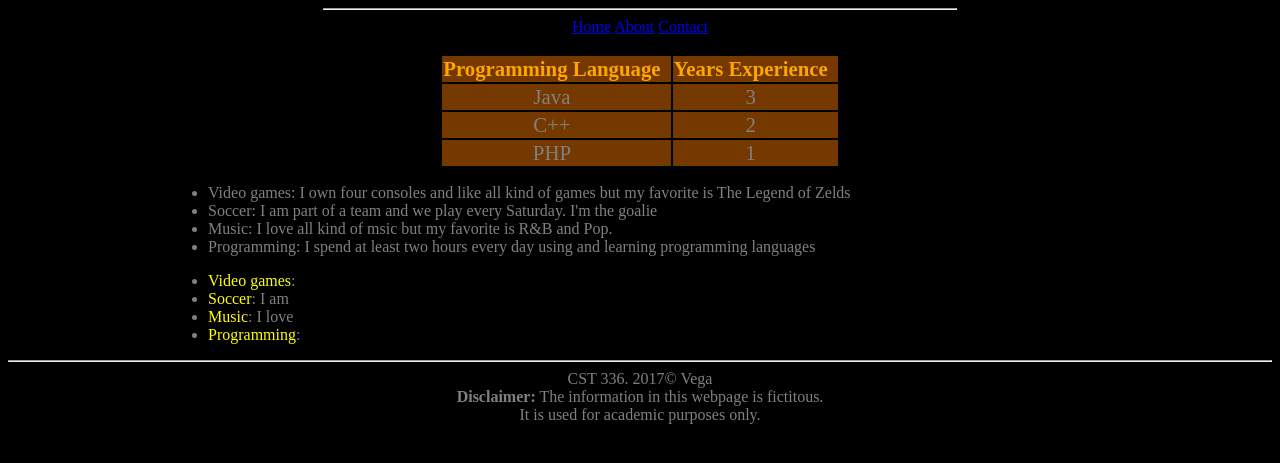
After one commit to 27diego/cst336, a PHP site: page /Labs/lab-1/about.html in a window 1280 px wide. The commit adds this page. Shown: the top 463 px of the page. Run offline with PHP 8.4, Linux system fonts and the light colour scheme.

Commit message:
first commit

```diff
--- /dev/null
+++ b/Labs/lab-1/about.html
@@ -0,0 +1,87 @@
+<!DOCTYPE html>
+<html>
+<!--
+
+First Website
+and comment
+in html
+(comments can span multiple lines)
+
+-->
+
+<!-- This is the head -->
+<!-- All styles and javascript go inside the head -->
+    <head>
+        <meta charset = "utf-8" />
+        <title> Diego Vega: Personal Website </title>
+       <style>
+           @import url("css/styles.css");
+       </style>
+       <link href="https://fonts.googleapis.com/css?family=Pacifico" rel="stylesheet">
+    </head>
+<!-- closing head -->
+
+    <!-- This is the body -->
+    <!-- This is where we place the content of our website -->
+    <header>
+            <hr width = "50%"/>
+            <a href = "index.html">Home</a>
+            <a href = "about.html">About</a>
+            <a href = "contact.html">Contact</a>
+            </nav>
+
+
+            <br /> <br />
+
+            <div id="content">
+                <table>
+                    <tr id="table-header">
+                        <td><strong>Programming Language</strong></td>
+                        <td><strong>Years Experience</strong></td>
+                        </tr>
+                        <tr class="table-row">
+                            <td>Java</td>
+                            <td>3</td>
+                        </tr>
+                        <tr class="table-row">
+                            <td>C++</td>
+                            <td>2</td>
+                        </tr>
+                        <tr class="table-row">
+                            <td>PHP</td>
+                            <td>1</td>
+                        </tr>
+                    </table>
+            </div>
+
+            <ul>
+                <li>Video games: I own four consoles and like all kind of games but my favorite is The Legend of Zelds</li>
+                <li>Soccer: I am part of a team and we play every Saturday. I'm the goalie</li>
+                <li>Music: I love all kind of msic but my favorite is R&B and Pop.</li>
+                <li>Programming: I spend at least two hours every day using and learning programming languages </li>
+            </ul>
+
+            <ul>
+                <li><span class="hobby">Video games</span>:
+                <li><span class="hobby">Soccer</span>: I am
+                <li><span class="hobby">Music</span>: I love
+                <li><span class="hobby">Programming</span>:
+            </ul>
+            </header>
+
+        <!-- This is the footer -->
+        <!-- The footer goes inside the body but not always -->
+        <footer>
+            <hr>
+            CST 336. 2017&copy; Vega <br />
+            <strong> Disclaimer:</strong> The information in this webpage
+            is fictitous. <br />
+                    It is used for academic purposes only.
+
+        </footer>
+        <!-- closing footer -->
+
+    </body>
+    <!-- closing body -->
+
+</html>
--- /dev/null
+++ b/Labs/lab-1/css/styles.css
@@ -0,0 +1,66 @@
+body{
+    background-color: black;
+    color:gray;
+}
+
+header, main, nav, footer {
+    text-align: center;
+}
+
+nav a{
+    padding:15px;
+    padding-bottom: 4px;
+    font-size: 1.8em;
+    text-decoration: none;
+    color: white;
+}
+
+nav a:hover {
+    border-bottom: 2px orange solid;
+    font-size: 2em;
+    transition: .9s;
+}
+
+#me, #welcomeText{
+    float:left;
+}
+
+footer{
+    clear: left;
+}
+
+table{
+    margin: 0px auto;
+}
+
+td {
+    padding-right: 10px;
+    font-size: 1.3em;
+}
+
+td strong{
+    color: orange;
+}
+
+#table-header{
+    background-color: #753900;
+}
+
+.table-row {
+    background-color: #753900;
+}
+
+ul {
+    text-align: left;
+    padding-left: 200px;
+}
+
+.hobby{
+    color: yellow;
+}
+
+h1 {
+    font-family:'Pacifico', cursive;
+    font-size: 4em;
+    margin-bottom: 0px;
+}
--- a/index.php
+++ b/index.php
@@ -1,5 +1,5 @@
 <?php
 
-echo "Hello world";
+echo "Diego Vega";
 
 ?>
```
Also changed, not shown: Labs/lab-1/contact.html (added, +56 -0 lines), Labs/lab-1/index.html (added, +81 -0 lines), Labs/lab-1/img/professional.jpg (added).
